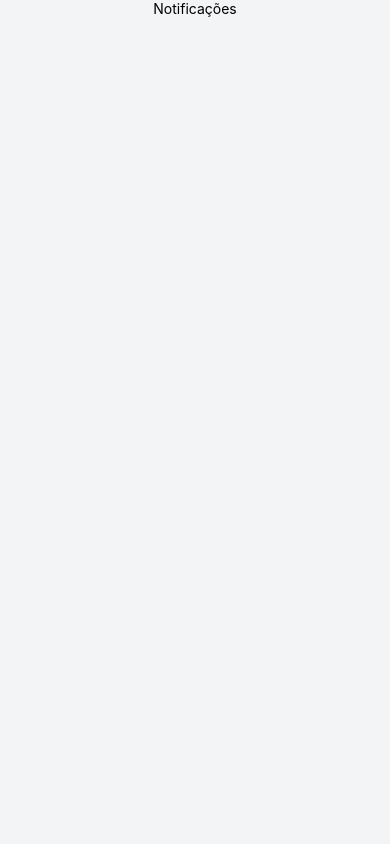
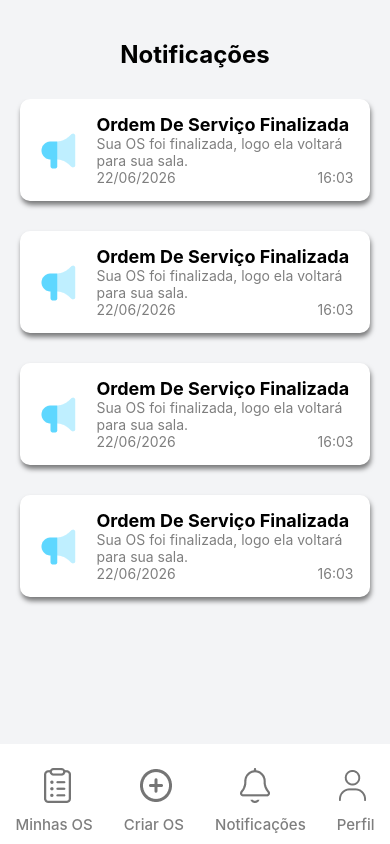
Before and after one commit to Mateus-Latorre/Chama-Jussa, a React Native app in the folder ChamaJussa/: screen / in a window 390 px wide. Built offline with nearby package versions, Linux system fonts and the light colour scheme.

Commit message:
Tela de Notificações feita sem a função get

```diff
--- a/ChamaJussa/app.json
+++ b/ChamaJussa/app.json
@@ -4,11 +4,11 @@
     "slug": "ChamaJussa",
     "version": "1.0.0",
     "orientation": "portrait",
-    "icon": "./assets/icon.png",
+    "icon": "./assets/logo.png",
     "userInterfaceStyle": "light",
     "newArchEnabled": true,
     "splash": {
-      "image": "./assets/splash-icon.png",
+      "image": "./assets/logo.png",
       "resizeMode": "contain",
       "backgroundColor": "#ffffff"
     },
@@ -17,13 +17,13 @@
     },
     "android": {
       "adaptiveIcon": {
-        "foregroundImage": "./assets/adaptive-icon.png",
+        "foregroundImage": "./assets/logo.png",
         "backgroundColor": "#ffffff"
       },
       "edgeToEdgeEnabled": true
     },
     "web": {
-      "favicon": "./assets/favicon.png"
+      "favicon": "./assets/logo .png"
     }
   }
 }
--- a/ChamaJussa/index.js
+++ b/ChamaJussa/index.js
@@ -1,6 +1,6 @@
 import { registerRootComponent } from 'expo';
 
-import App from './src/App';
+import App from './src/app/Notificacao';
 
 // registerRootComponent calls AppRegistry.registerComponent('main', () => App);
 // It also ensures that whether you load the app in Expo Go or in a native build,
--- a/ChamaJussa/src/App.jsx
+++ /dev/null
@@ -1,28 +0,0 @@
-
-import { StatusBar } from 'expo-status-bar';
-import { Text, View } from 'react-native';
-import { SafeAreaProvider, SafeAreaView } from 'react-native-safe-area-context';
-import { styles } from './Styles';
-import { jussaProvider } from './Context/jussaContext';
-import { Footer } from "./Componentes/footer/Footer"
-
-function App() {
-    return (
-        <SafeAreaProvider>
-            <SafeAreaView style={styles.safeArea}>
-                <jussaProvider>
-                    <View style={styles.container}>
-                        <Text style={styles.titulo}>Notificações</Text>
-
-                        <StatusBar style="auto" />
-                    </View>
-                    <Footer />
-                </jussaProvider>
-            </SafeAreaView>
-        </SafeAreaProvider>
-    );
-}
-
-
-
-export default App;
--- a/ChamaJussa/src/Componentes/footer/Footer.jsx
+++ b/ChamaJussa/src/Componentes/footer/Footer.jsx
@@ -1,10 +1,32 @@
-import { Text } from "react-native"
-import { View } from "react-native"
-
+import { TouchableOpacity, View, Image, Text } from "react-native"
+import { FooterStyle } from "./FooterStyle"
 export const Footer = () => {
     return (
-        <View>
-            <Text></Text>
+        <View style={FooterStyle.cardMenu}>
+            <TouchableOpacity style={FooterStyle.card} >
+
+                <Image source={require('../../../assets/MinhasOS.png')}
+                    style={FooterStyle.cardButtonImage} />
+                <Image source={require('../../../assets/CriarOS.png')}
+                    style={FooterStyle.cardButtonImage}
+                />
+                <Image source={require('../../../assets/Notificacoes.png')}
+                    style={FooterStyle.cardButtonImage}
+                />
+                <Image source={require('../../../assets/Perfil.png')}
+                    style={FooterStyle.cardButtonImage}
+                />
+
+            </TouchableOpacity>
+            <View style={FooterStyle.card} >
+
+                <Text style={FooterStyle.texto}>Minhas OS</Text>
+                <Text style={FooterStyle.texto}>Criar OS</Text>
+                <Text style={FooterStyle.texto}>Notificações</Text>
+                <Text style={FooterStyle.texto}>Perfil</Text>
+
+
+            </View>
         </View>
     )
 }
--- a/ChamaJussa/src/Componentes/footer/FooterStyle.js
+++ b/ChamaJussa/src/Componentes/footer/FooterStyle.js
@@ -1,5 +1,28 @@
 import { StyleSheet } from "react-native";
 
 export const FooterStyle = StyleSheet.create({
+    cardMenu: {
+        width: "100%",
+        height: 100,
+        paddingTop: 22,
+        backgroundColor: "#fff"
 
+    },
+    card: {
+        width: "100%",
+        flex: 1,
+        flexDirection: "row",
+        height: 100,
+        alignItems: "center",
+        justifyContent: "space-around",
+
+    },
+    cardButtonImage: {
+        marginLeft: 20
+    },
+    texto: {
+        opacity: "50%",
+        fontSize: 15,
+        fontWeight: 500,
+    }
 })
--- a/ChamaJussa/src/Context/jussaContext.jsx
+++ b/ChamaJussa/src/Context/jussaContext.jsx
@@ -4,7 +4,7 @@ import { Alert } from "react-native";
 import api from "../Componentes/services/FakeAPIService"
 
 export const jussaContext = createContext()
-export const jussaProvider = ({ children }) => {
+export const JussaProvider = ({ children }) => {
     const [listagemChamadas, setListagemChamadas] = useState([]);
     const [chamadaValue, setChamadaValue] = useState("");
     const [editMode, setEditMode] = useState(false);
--- a/ChamaJussa/src/Styles.js
+++ /dev/null
@@ -1,23 +0,0 @@
-import { StyleSheet } from "react-native";
-
-
-export const styles = StyleSheet.create({
-    safeArea: {
-        backgroundColor: "#F3F4F6",
-        flex: 1,
-    },
-    container: {
-        flex: 1,
-
-        backgroundColor: "#F3F4F6",
-        // borderColor: "transparent",
-        // borderStyle: "solid",
-        // borderWidth: 3,
-        paddingRight: 32,
-        paddingLeft: 32
-
-    },
-    titulo: {
-        textAlign: "center"
-    }
-});
--- /dev/null
+++ b/ChamaJussa/src/app/Notificacao.jsx
@@ -0,0 +1,78 @@
+
+import { StatusBar } from 'expo-status-bar';
+import { ScrollView, Text, View, Image } from 'react-native';
+import { SafeAreaProvider, SafeAreaView } from 'react-native-safe-area-context';
+import { styles } from './Styles';
+import { JussaProvider } from '../Context/jussaContext';
+import { Footer } from "../Componentes/footer/Footer"
+
+function App() {
+    return (
+        <SafeAreaProvider>
+            <SafeAreaView style={styles.safeArea}>
+                <JussaProvider>
+                    <View style={styles.container}>
+                        <Text style={styles.titulo}>Notificações</Text>
+                        <ScrollView style={styles.scroll}>
+                            <View style={styles.caixa}>
+                                <Image source={require('../../assets/Alerta.png')} />
+                                <View style={styles.Textos}>
+                                    <Text style={styles.tituloChamada}>Ordem De Serviço Finalizada</Text>
+                                    <Text style={styles.Descricoe}>Sua OS foi finalizada, logo ela voltará para sua sala.</Text>
+                                    <View style={styles.Data}>
+                                        <Text style={styles.Descricoe}>22/06/2026</Text>
+                                        <Text style={styles.Descricoe}>16:03</Text>
+                                    </View>
+                                </View>
+                            </View>
+                            <View style={styles.caixa}>
+                                <Image source={require('../../assets/Alerta.png')} />
+                                <View style={styles.Textos}>
+                                    <Text style={styles.tituloChamada}>Ordem De Serviço Finalizada</Text>
+                                    <Text style={styles.Descricoe}>Sua OS foi finalizada, logo ela voltará para sua sala.</Text>
+                                    <View style={styles.Data}>
+                                        <Text style={styles.Descricoe}>22/06/2026</Text>
+                                        <Text style={styles.Descricoe}>16:03</Text>
+                                    </View>
+                                </View>
+                            </View>
+                            <View style={styles.caixa}>
+                                <Image source={require('../../assets/Alerta.png')} />
+                                <View style={styles.Textos}>
+                                    <Text style={styles.tituloChamada}>Ordem De Serviço Finalizada</Text>
+                                    <Text style={styles.Descricoe}>Sua OS foi finalizada, logo ela voltará para sua sala.</Text>
+                                    <View style={styles.Data}>
+                                        <Text style={styles.Descricoe}>22/06/2026</Text>
+                                        <Text style={styles.Descricoe}>16:03</Text>
+                                    </View>
+                                </View>
+                            </View>
+                            <View style={styles.caixa}>
+                                <Image source={require('../../assets/Alerta.png')} />
+                                <View style={styles.Textos}>
+                                    <Text style={styles.tituloChamada}>Ordem De Serviço Finalizada</Text>
+                                    <Text style={styles.Descricoe}>Sua OS foi finalizada, logo ela voltará para sua sala.</Text>
+                                    <View style={styles.Data}>
+                                        <Text style={styles.Descricoe}>22/06/2026</Text>
+                                        <Text style={styles.Descricoe}>16:03</Text>
+                                    </View>
+                                </View>
+                            </View>
+
+
+                        </ScrollView>
+                        <StatusBar style="auto" />
+
+
+                    </View>
+                    <Footer />
+
+                </JussaProvider>
+            </SafeAreaView>
+        </SafeAreaProvider>
+    );
+}
+
+
+
+export default App;
--- /dev/null
+++ b/ChamaJussa/src/app/Styles.js
@@ -0,0 +1,64 @@
+import { StyleSheet } from "react-native";
+
+
+export const styles = StyleSheet.create({
+    safeArea: {
+        backgroundColor: "#F3F4F6",
+        flex: 1,
+        paddingTop: 40
+    },
+    container: {
+        width: "100%",
+        flex: 1,
+        alignItems: "center",
+        backgroundColor: "#F3F4F6",
+        // borderColor: "transparent",
+        // borderStyle: "solid",
+        // borderWidth: 3,
+
+
+    },
+    titulo: {
+        textAlign: "center",
+        fontSize: 24,
+        fontWeight: 700,
+        paddingBottom: 30,
+
+    },
+    caixa: {
+        backgroundColor: "#fff",
+        width: 350,
+        // height: 150,
+        borderRadius: 10,
+        boxShadow: '1px 4px 5px rgba(0, 0, 0, 0.5)',
+        marginLeft: 15,
+        marginRight: 15,
+        marginBottom: 30,
+        justifyContent: "center",
+        alignItems: "center",
+        padding: 15,
+        flex: 1,
+        flexDirection: "row"
+
+    },
+    scroll: {
+        flex: 1
+
+    },
+    tituloChamada: {
+        fontSize: 18,
+        fontWeight: 700
+    },
+    Descricoe: {
+        opacity: "50%"
+    },
+    Data: {
+        flex: 1,
+        flexDirection: "row",
+        justifyContent: "space-between"
+    },
+    Textos: {
+        width: "85%",
+        paddingLeft: 15
+    }
+});
```
